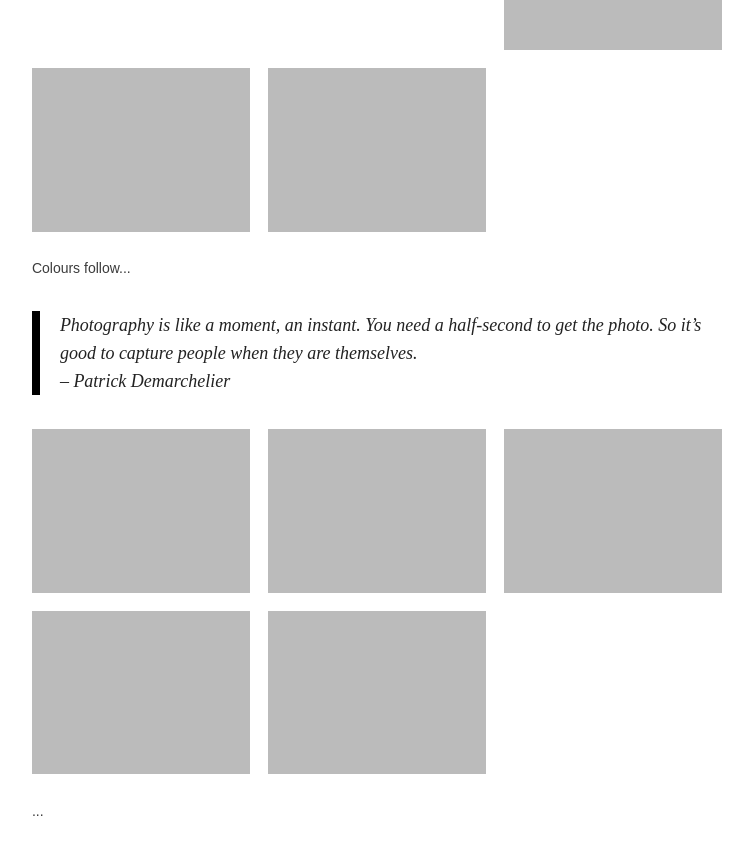
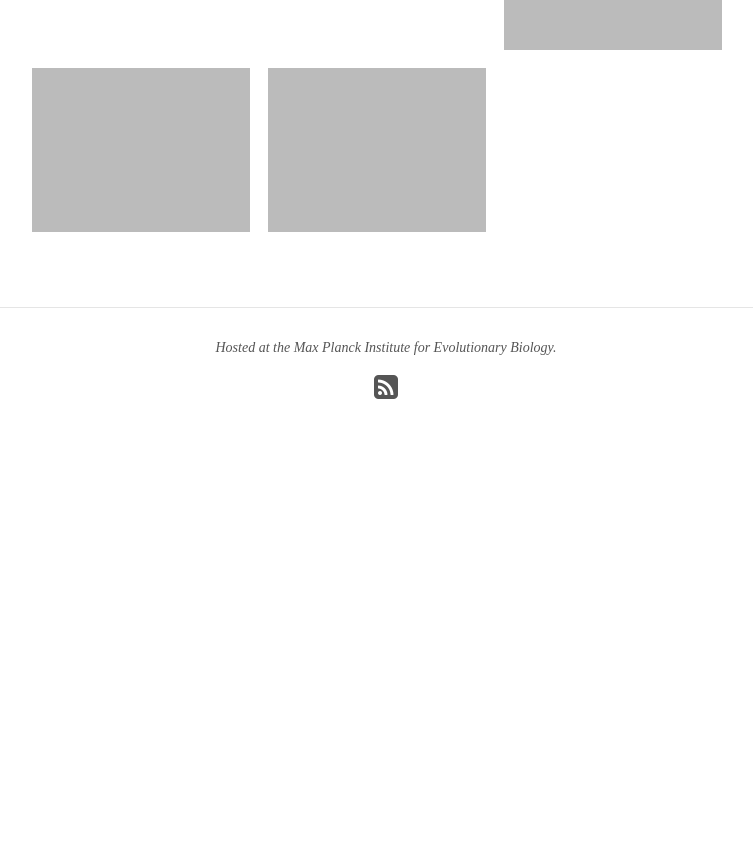
Before and after one commit to bionomics/bionomics, a Jekyll site: the page built from photos/index.md, in a window 1280 px wide and 900 px high, scrolled down 3666 px. Shown: the top 855 px of the window, without its empty margins (254-1007 px from the left). Built offline with Jekyll 4.4.1, drawn with Linux system fonts in a browser that asks for light colours; nearby versions of some CDN libraries; after the commit the page ends 4165 px from its top, so only the background shows below that.

Commit message:
photos text edit

```diff
--- a/photos/index.md
+++ b/photos/index.md
@@ -57,18 +57,4 @@ image:
   <a href="{{ site.url }}/images/faust/TNT5464.jpg"><img src="{{ site.url }}/images/faust/TNT5464.jpg" alt=""></a>
   <a href="{{ site.url }}/images/faust/TNT5473.jpg"><img src="{{ site.url }}/images/faust/TNT5473.jpg" alt=""></a>
   <a href="{{ site.url }}/images/faust/TNT5476.jpg"><img src="{{ site.url }}/images/faust/TNT5476.jpg" alt=""></a>
- <figcaption>Colours follow... </figcaption>
 </figure>
-
-
-> Photography is like a moment, an instant. You need a half-second to get the photo. So it's good to capture people when they are themselves.
--- Patrick Demarchelier
-
-<figure class="third">
-  <a href="{{ site.url }}/images/col_eutin.jpg"><img src="{{ site.url }}/images/col_eutin.jpg" alt=""></a>
-  <a href="{{ site.url }}/images/Rfocus.jpg"><img src="{{ site.url }}/images/Rfocus.jpg" alt=""></a>
-  <a href="{{ site.url }}/images/col_mitimiti.jpg"><img src="{{ site.url }}/images/col_mitimiti.jpg" alt=""></a>
-  <a href="{{ site.url }}/images/col_dunes.jpg"><img src="{{ site.url }}/images/col_dunes.jpg" alt=""></a>
-  <a href="{{ site.url }}/images/col_wharariki.jpg"><img src="{{ site.url }}/images/col_wharariki.jpg" alt=""></a>
- <figcaption>...</figcaption>
-</figure>
```
